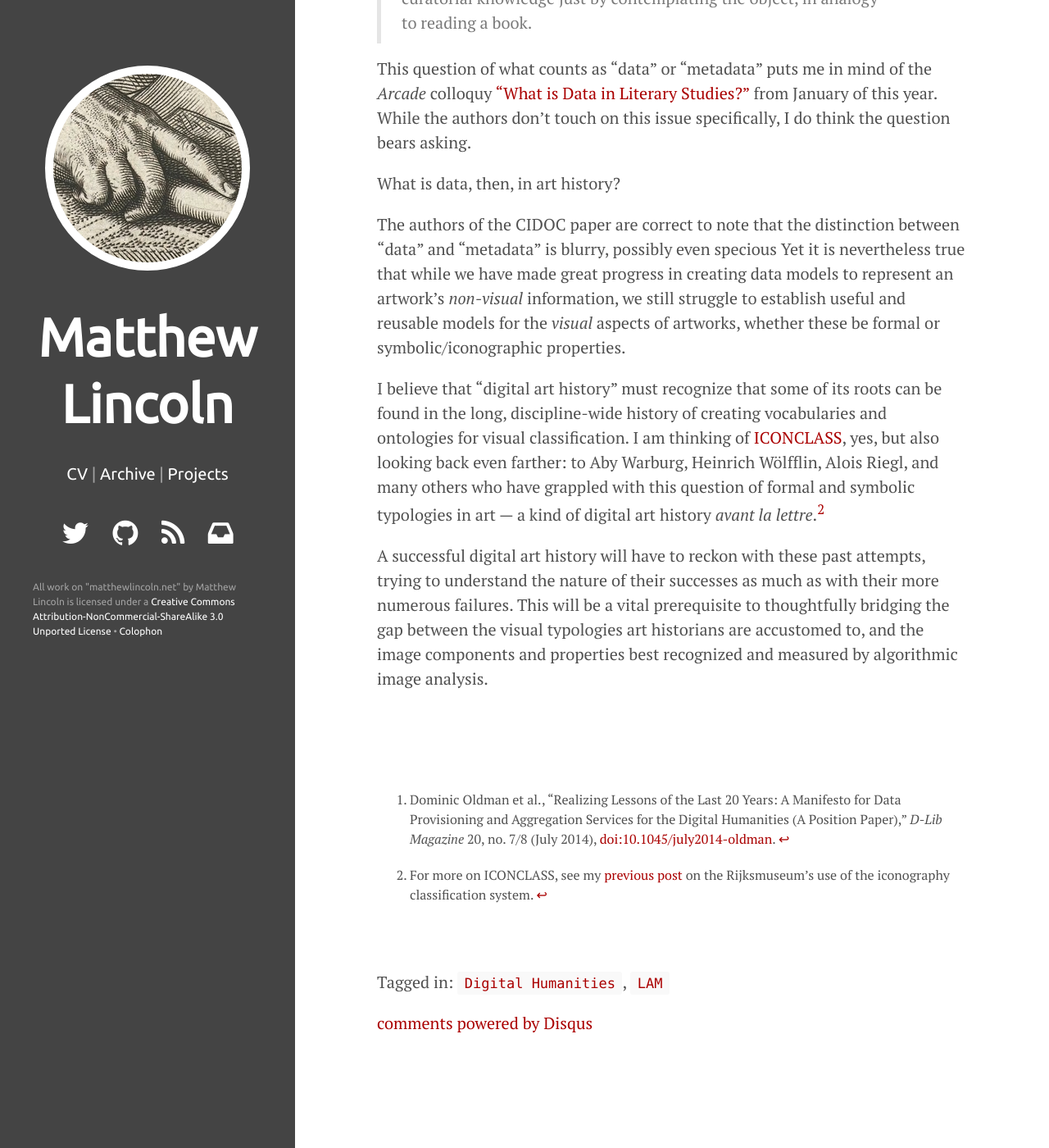
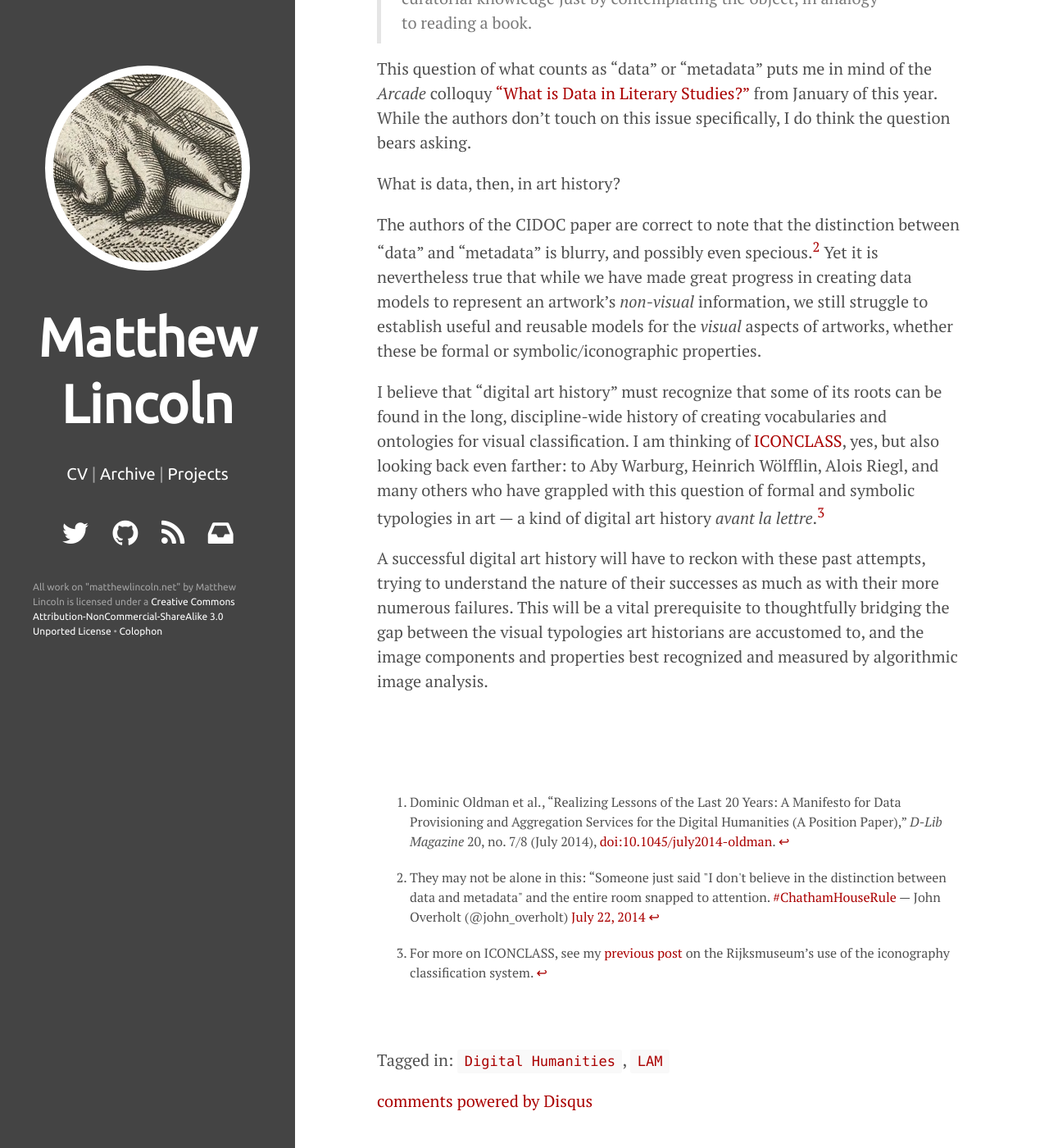
Before and after one commit to mdlincoln/mdlincoln.github.io, a Jekyll site: the page built from _posts/2014-07-26-the-meta-slash-data-of-art-history.md, in a window 1280 px wide and 1400 px high, scrolled down 910 px. Shown: the whole window at 82% size. Built offline with Jekyll 4.4.1, drawn with Linux system fonts in a browser that asks for light colours; nearby versions of some CDN libraries; comment, search, counter and statistics services are not loaded.

Commit message:
Add tweet footnote

```diff
--- a/_posts/2014-07-26-the-meta-slash-data-of-art-history.md
+++ b/_posts/2014-07-26-the-meta-slash-data-of-art-history.md
@@ -24,7 +24,7 @@ While the authors don't touch on this issue specifically, I do think the questio
 
 What is data, then, in art history?
 
-The authors of the CIDOC paper are correct to note that the distinction between "data" and "metadata" is blurry, possibly even specious
+The authors of the CIDOC paper are correct to note that the distinction between "data" and "metadata" is blurry, and possibly even specious.[^3]
 Yet it is nevertheless true that while we have made great progress in creating data models to represent an artwork's *non-visual* information, we still struggle to establish useful and reusable models for the *visual* aspects of artworks, whether these be formal or symbolic/iconographic properties.
 
 I believe that "digital art history" must recognize that some of its roots can be found in the long, discipline-wide history of creating vocabularies and ontologies for visual classification.
@@ -44,3 +44,5 @@ This will be a vital prerequisite to thoughtfully bridging the gap between the v
 [bmlod]: http://collection.britishmuseum.org/
 
 [arcade]: http://arcade.stanford.edu/content/what-data-literary-studies-1
+
+[^3]: They may not be alone in this: "Someone just said &quot;I don&#39;t believe in the distinction between data and metadata&quot; and the entire room snapped to attention. <a href="https://twitter.com/hashtag/ChathamHouseRule?src=hash">#ChathamHouseRule</a> &mdash; John Overholt (@john_overholt) <a href="https://twitter.com/john_overholt/statuses/491574522110545920">July 22, 2014</a>
```
